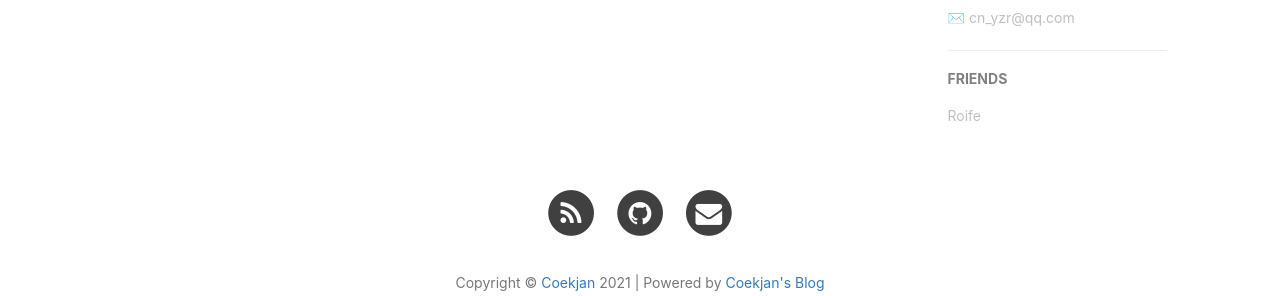
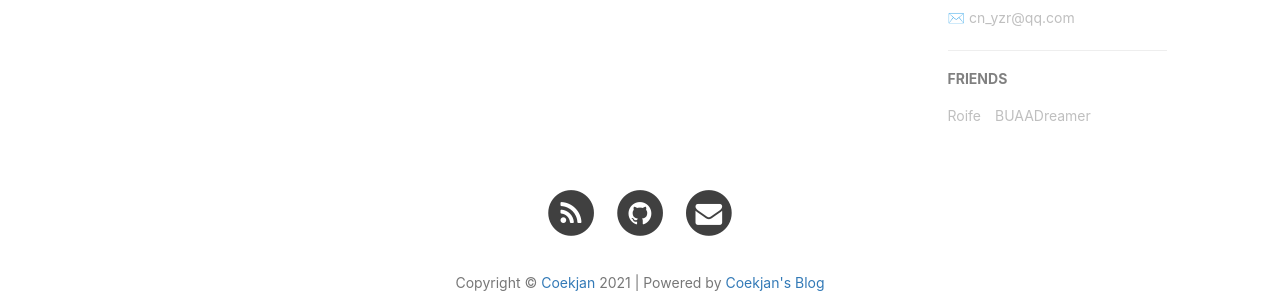
Before and after one commit to Coekjan/coekjan.github.io, a Jekyll site: the page built from 3-about.html, in a window 1280 px wide. Shown: the part 1084-1380 px from the top of the page. Built offline with Jekyll 4.4.1, drawn with Linux system fonts in a browser that asks for light colours; nearby versions of some CDN libraries; comment, search, counter and statistics services are not loaded.

Commit message:
Add friend: BUAADreamer

```diff
--- a/_config.yml
+++ b/_config.yml
@@ -108,5 +108,9 @@ friends: [
   {
     title: "Roife",
     href: "https://roife.github.io"
+  },
+  {
+    title: "BUAADreamer",
+    href: "https://buaadreamer.top"
   }
 ]
```
